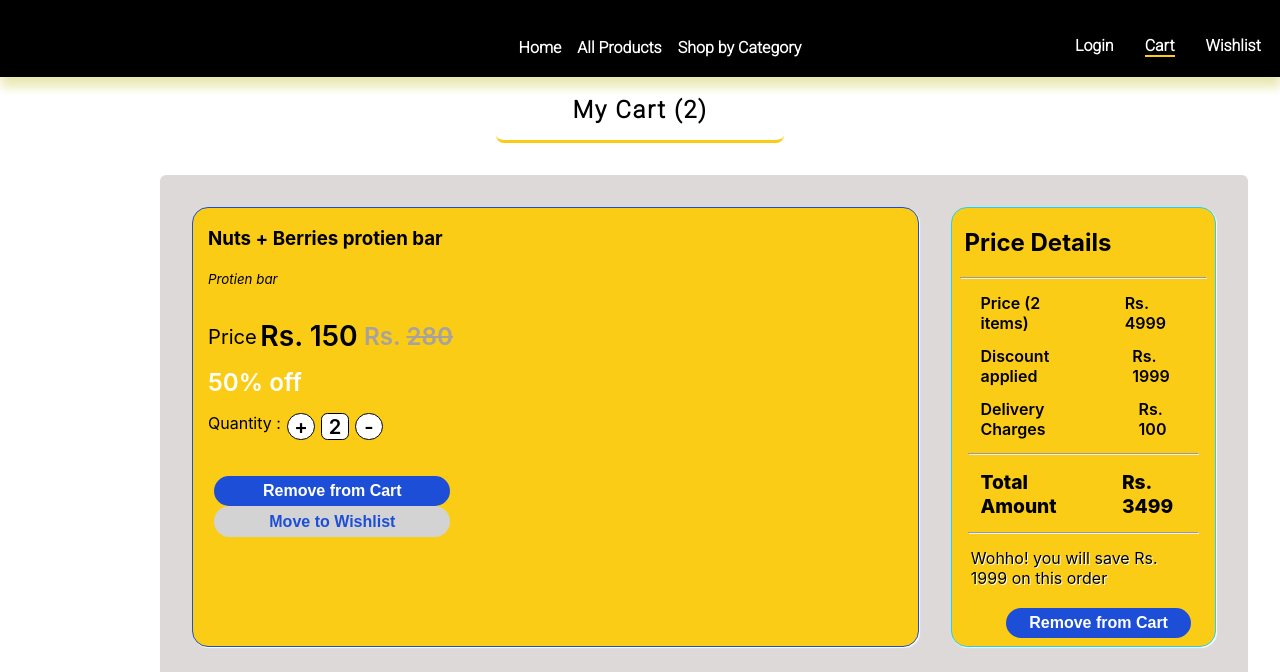
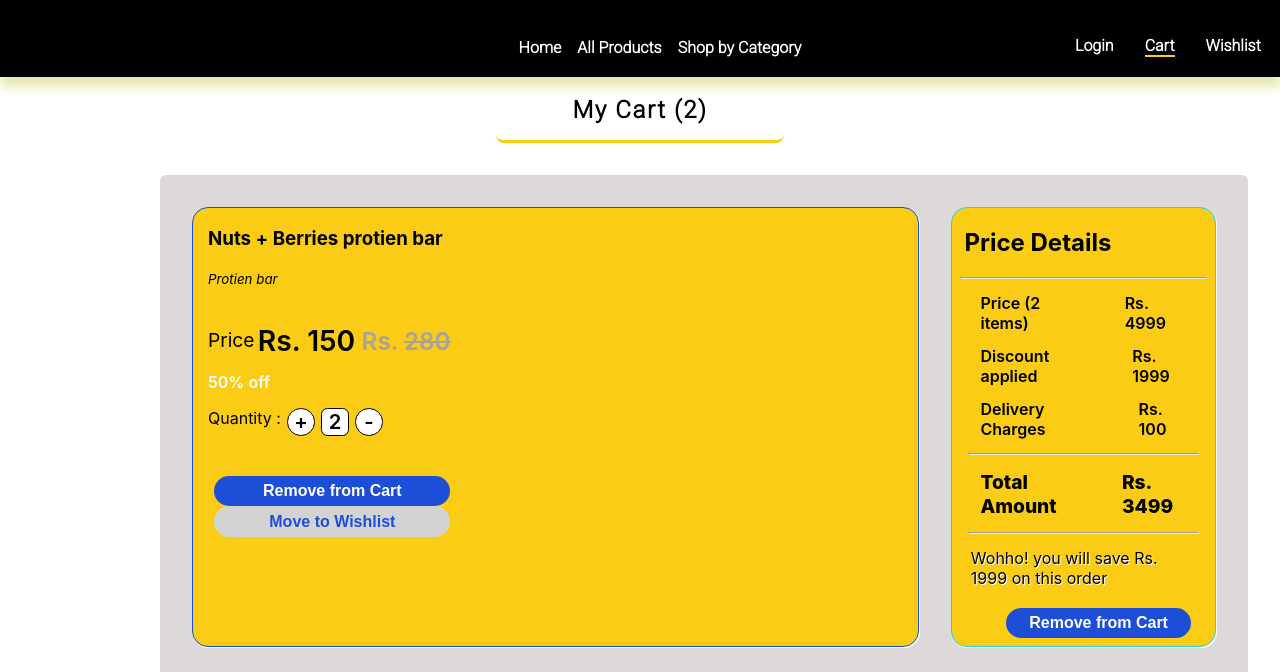
Before and after one commit to i-am-a-codegirl/Snack-it-ecommerceSite, a plain HTML site: page cart/cart.html in a window 1280 px wide. Shown: the part 128-800 px from the top of the page. Drawn offline with Linux system fonts and the light colour scheme; a web font is replaced by a local one.

Commit message:
Update cart.css

```diff
--- a/cart/cart.css
+++ b/cart/cart.css
@@ -129,7 +129,7 @@ margin-left: auto;
    }
 
    .price-tag{
-    font-size: 2ch;
+    font-size: 1.2rem;
     font-weight: 400;
     margin: 0;
     padding-top: 0.48rem;
@@ -180,7 +180,7 @@ margin-left: auto;
     display: flex;
     margin-right: auto;
     color: var(--off-white);
-    font-size: 2.4ch;
+    font-size: 1rem;
     font-weight: 600;
 }
 
```
